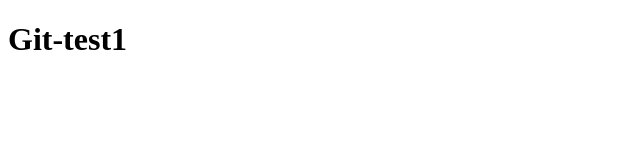
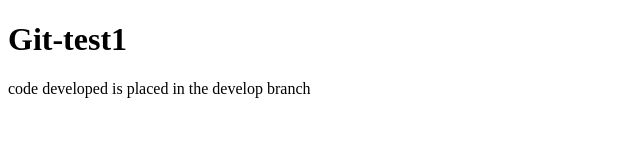
Before and after one commit to raavimanikanta/git-test1, a plain HTML site: page index.html in a window 1280 px wide. Shown: the whole page, without its empty margins (0-640 px from the left). Drawn offline with Linux system fonts and the light colour scheme.

Commit message:
first changes

```diff
--- a/index.html
+++ b/index.html
@@ -8,5 +8,6 @@
 </head>
 <body>
     <h1>Git-test1</h1>
+    <p>code developed is placed in the develop branch</p>
 </body>
 </html>
```
